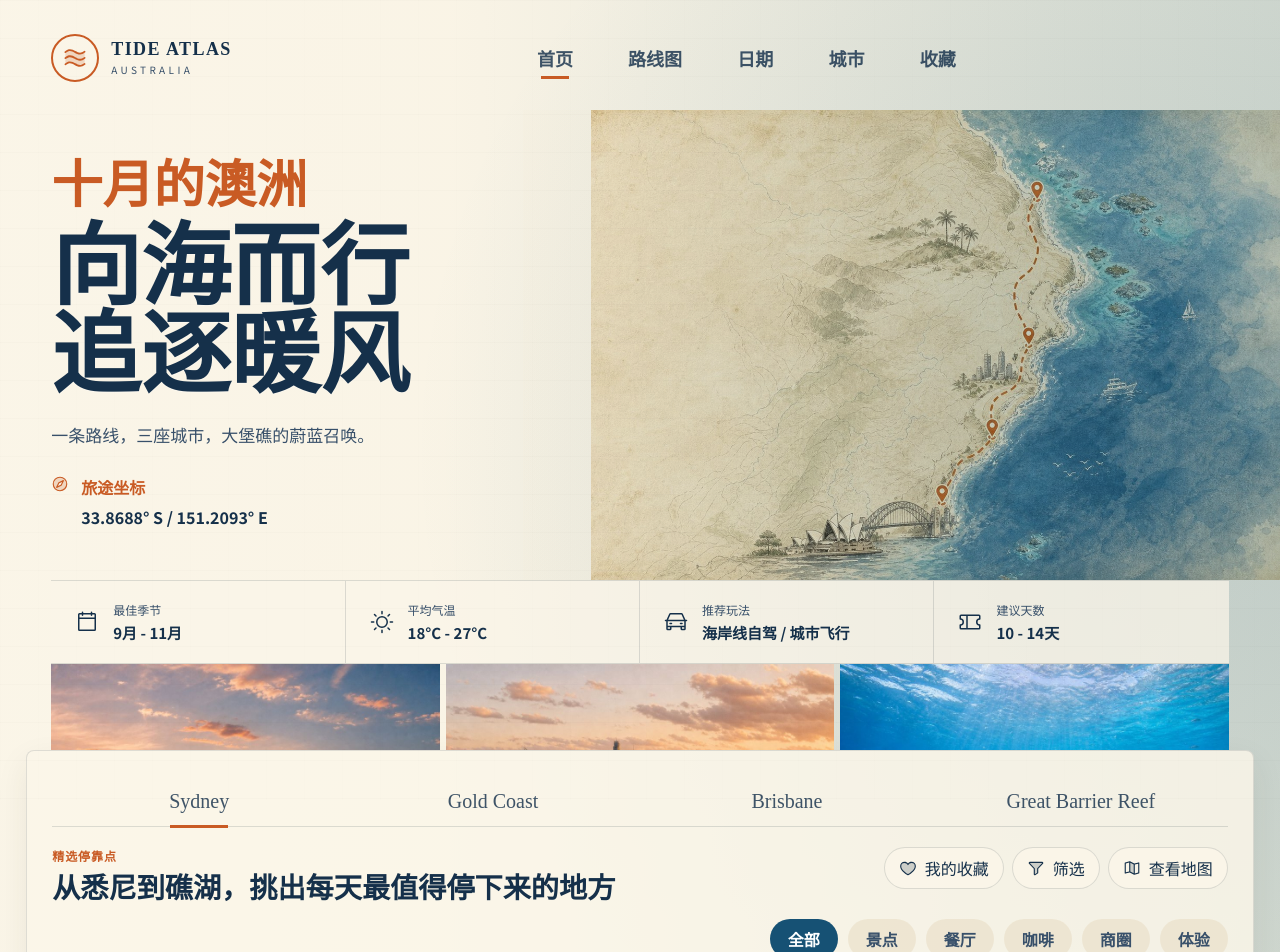
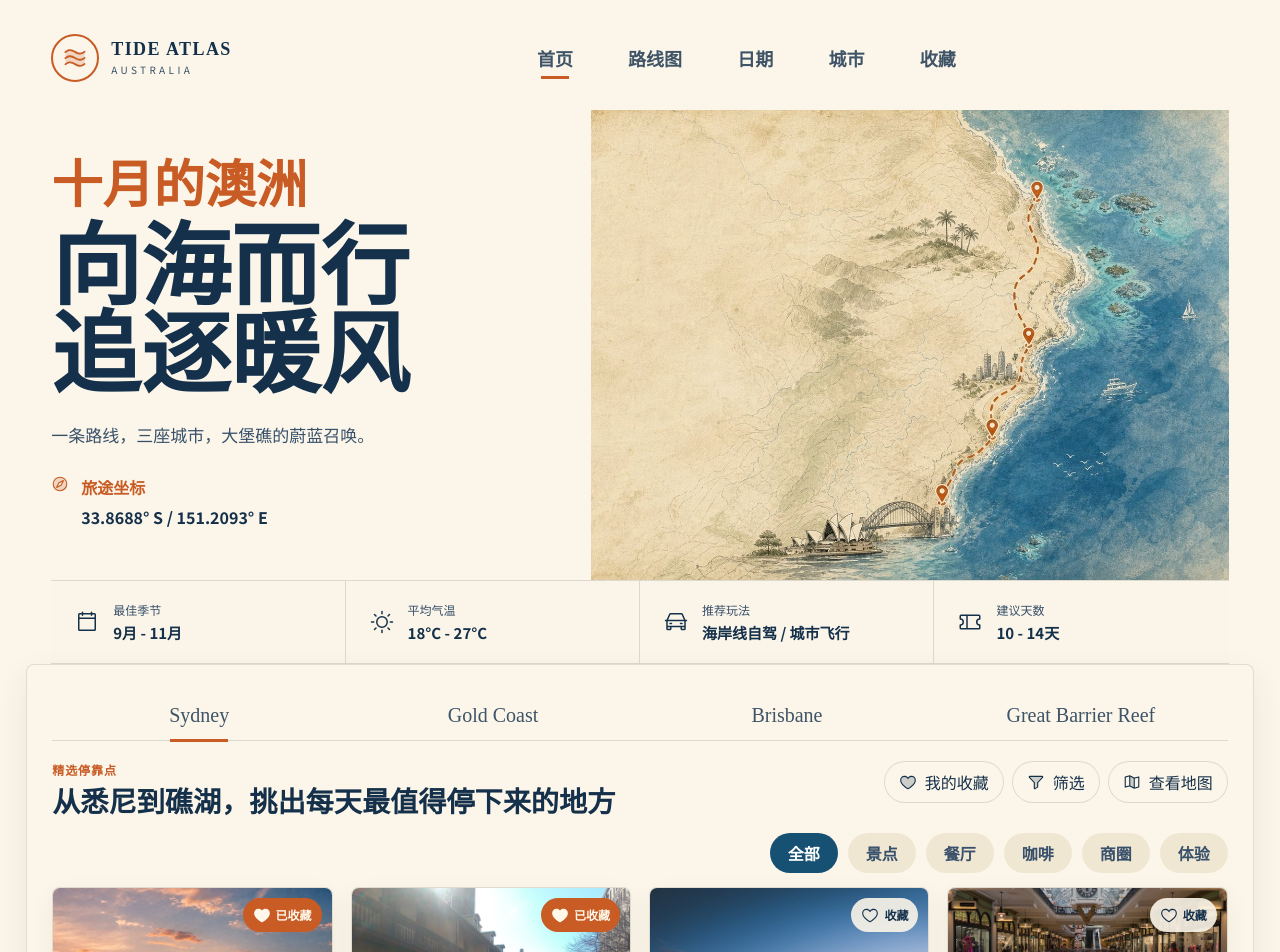
Before and after one commit to zzqqqdddd/australia-tide-atlas, a React (Vite) app: page / in a window 1280 px wide. Shown: the top 952 px of the page. Built offline with nearby package versions, Linux system fonts and the light colour scheme.

Commit message:
Clean homepage background layers

```diff
--- a/src/App.jsx
+++ b/src/App.jsx
@@ -514,12 +514,6 @@ export function App() {
         <Fact icon={<Ticket size={24} />} label="建议天数" value="10 - 14天" />
       </section>
 
-      <section className="photo-strip" aria-label="旅途照片">
-        <img src={assets.sydney} alt="悉尼歌剧院夕阳" />
-        <img src={assets.coast} alt="黄金海岸日落" />
-        <img src={assets.reef} alt="大堡礁海底珊瑚" />
-      </section>
-
       <section className="workspace">
         <div className="content-panel">
           <div className="panel-tabs">
--- a/src/styles.css
+++ b/src/styles.css
@@ -32,27 +32,7 @@ body {
   min-width: 320px;
   min-height: 100vh;
   -webkit-font-smoothing: antialiased;
-  background:
-    radial-gradient(circle at 12% 8%, rgba(255, 255, 255, 0.72), transparent 28%),
-    radial-gradient(circle at 78% 18%, transparent 0 54px, rgba(22, 81, 116, 0.13) 55px 56px, transparent 57px 92px, rgba(22, 81, 116, 0.1) 93px 94px, transparent 95px),
-    conic-gradient(from 45deg at 78% 18%, transparent 0deg 39deg, rgba(201, 91, 36, 0.12) 39deg 44deg, transparent 44deg 84deg, rgba(22, 81, 116, 0.12) 84deg 90deg, transparent 90deg 129deg, rgba(201, 91, 36, 0.1) 129deg 134deg, transparent 134deg 174deg, rgba(22, 81, 116, 0.1) 174deg 180deg, transparent 180deg 219deg, rgba(201, 91, 36, 0.1) 219deg 224deg, transparent 224deg 264deg, rgba(22, 81, 116, 0.1) 264deg 270deg, transparent 270deg 309deg, rgba(201, 91, 36, 0.1) 309deg 314deg, transparent 314deg 360deg),
-    repeating-radial-gradient(ellipse at 88% 52%, rgba(47, 128, 168, 0.11) 0 1px, transparent 1px 34px),
-    linear-gradient(112deg, rgba(244, 236, 217, 0.96) 0%, rgba(232, 220, 196, 0.88) 42%, rgba(47, 128, 168, 0.18) 100%),
-    var(--paper);
-}
-
-body::before {
-  content: "";
-  position: fixed;
-  inset: 0;
-  pointer-events: none;
-  z-index: 20;
-  opacity: 0.22;
-  background-image:
-    linear-gradient(rgba(56, 44, 31, 0.06) 1px, transparent 1px),
-    linear-gradient(90deg, rgba(56, 44, 31, 0.035) 1px, transparent 1px);
-  background-size: 38px 38px, 38px 38px;
-  mix-blend-mode: multiply;
+  background: var(--paper-soft);
 }
 
 button {
@@ -132,10 +112,7 @@ img {
   margin: 0 auto;
   min-height: 100vh;
   overflow: hidden;
-  background:
-    radial-gradient(circle at 88% 14%, rgba(22, 81, 116, 0.12), transparent 24%),
-    linear-gradient(90deg, rgba(251, 246, 233, 0.92) 0%, rgba(251, 246, 233, 0.8) 35%, rgba(47, 128, 168, 0.16) 100%),
-    var(--paper);
+  background: var(--paper-soft);
 }
 
 .topbar {
@@ -293,7 +270,7 @@ h1 {
 
 .route-stage {
   position: relative;
-  overflow: visible;
+  overflow: hidden;
   min-height: 470px;
   display: grid;
   align-items: center;
@@ -315,14 +292,6 @@ h1 {
   object-position: center;
   filter: saturate(0.96) contrast(1.04);
   mix-blend-mode: multiply;
-}
-
-.route-map::after {
-  content: "";
-  position: absolute;
-  inset: 0;
-  background: linear-gradient(90deg, rgba(244, 236, 217, 0.18), rgba(22, 81, 116, 0.08));
-  pointer-events: none;
 }
 
 .facts-strip {
@@ -361,21 +330,6 @@ h1 {
 .fact strong {
   font-size: 15px;
   font-weight: 700;
-}
-
-.photo-strip {
-  height: 86px;
-  margin: 0 clamp(22px, 4vw, 68px);
-  display: grid;
-  grid-template-columns: 1fr 1fr 1fr;
-  gap: 6px;
-  overflow: hidden;
-}
-
-.photo-strip img {
-  width: 100%;
-  height: 100%;
-  object-fit: cover;
 }
 
 .workspace {
@@ -1233,16 +1187,6 @@ h1 {
     border-bottom: 0;
   }
 
-  .photo-strip {
-    margin-inline: 18px;
-    grid-template-columns: 1fr;
-    height: 180px;
-  }
-
-  .photo-strip img:nth-child(n + 2) {
-    display: none;
-  }
-
   .workspace {
     margin-inline: 10px;
     padding: 14px;
```
